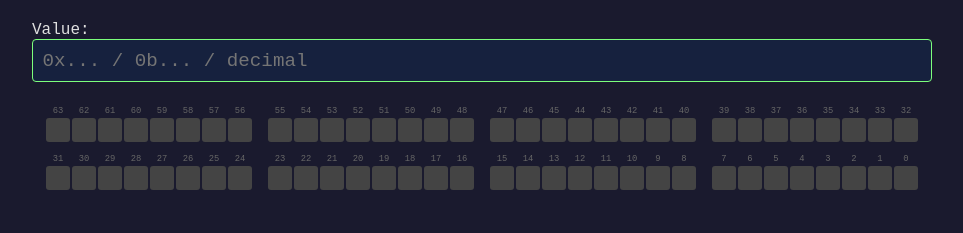
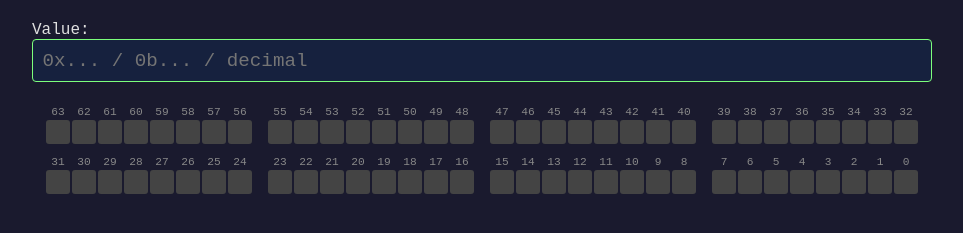
Before and after one commit to feather179/RegistreViewer, a plain HTML site: page index.html in a window 1280 px wide. Shown: the part 61-294 px from the top of the page, without its empty margins (158-1121 px from the left). Drawn offline with Linux system fonts and the light colour scheme.

Commit message:
style: increase bit-index font size from 0.55rem to 0.7rem

```diff
--- a/style.css
+++ b/style.css
@@ -74,8 +74,8 @@ h1 {
 }
 
 .bit-index {
-  font-size: 0.55rem;
-  color: #666;
+  font-size: 0.7rem;
+  color: #888;
   margin-bottom: 2px;
   user-select: none;
 }
```
